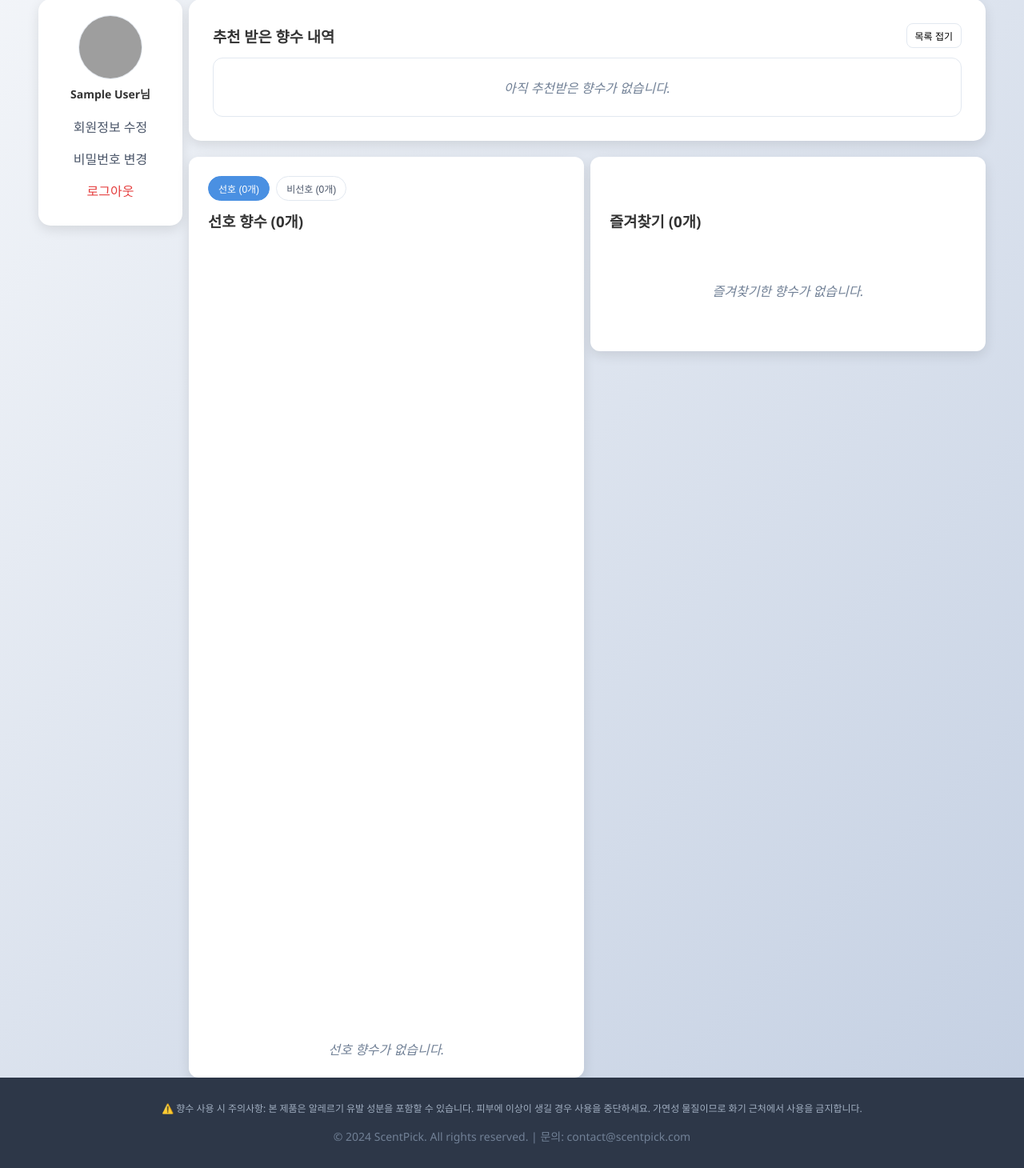
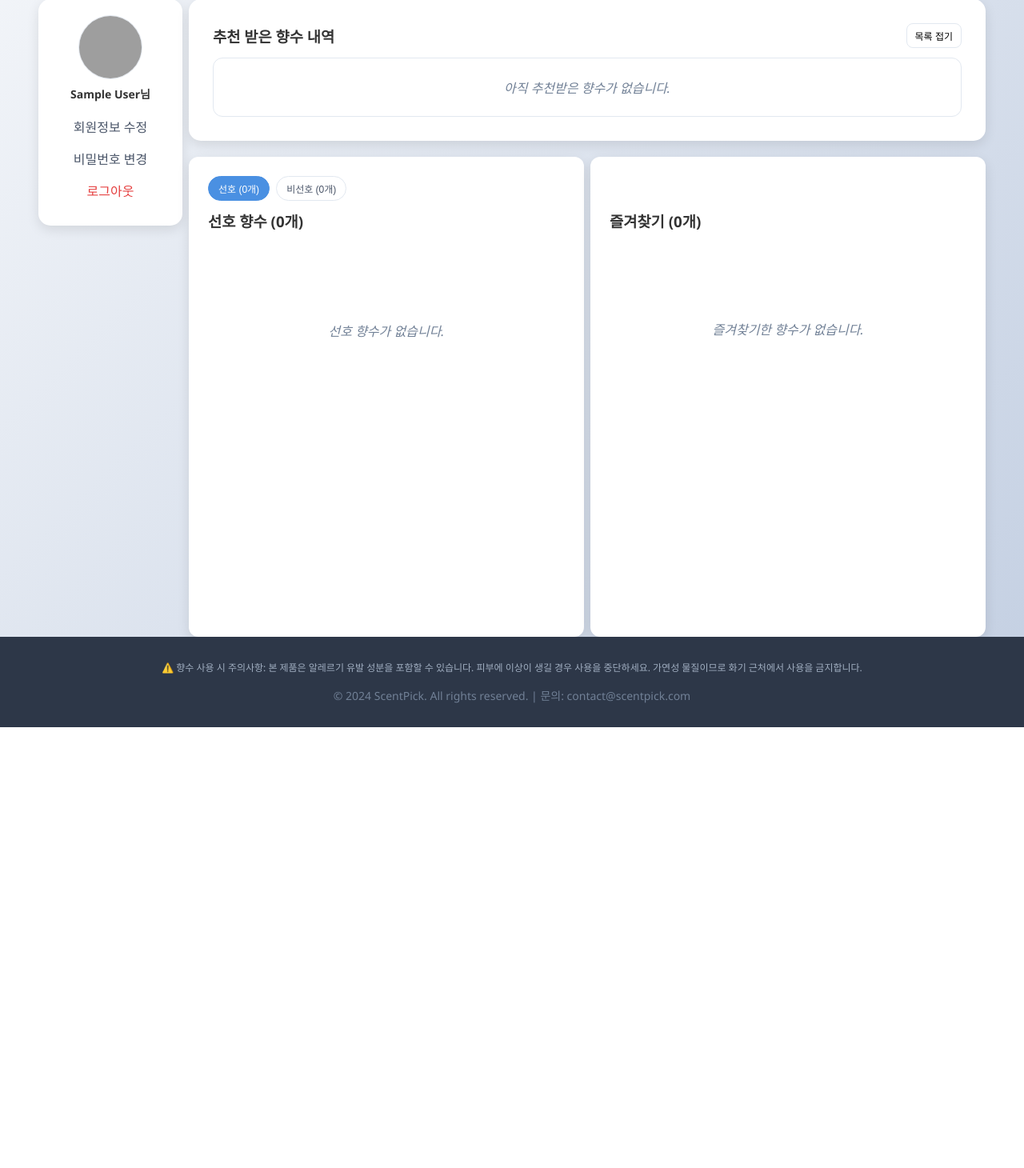
Before and after one commit to skn-ai14-250409/SKN14-Final-2Team-Web, a Django app: page /mypage/ in a window 1280 px wide. Shown: the part 186-1646 px from the top of the page at 80% size. After the commit the page ends 1095 px from the top, so only its background shows below. Run offline with Django 5.2, Linux system fonts and the light colour scheme; the visitor is signed in with stand-in values (Sample User, id 1); data comes from the database, SQL or seed files in the repository; data that the repository does not hold is empty; grey boxes are pictures that could not be loaded.

Commit message:
Feat: 250926 CI/CD

```diff
--- a/scentpick/views.py
+++ b/scentpick/views.py
@@ -26,6 +26,7 @@ from django.shortcuts import render, redirect, get_object_or_404
 from django.utils.decorators import method_decorator
 from django.views.decorators.http import require_POST, require_GET
 from django.views.decorators.csrf import csrf_exempt
+from django.views.decorators.cache import never_cache
 
 # --- 프로젝트 내부 (app) ---
 from .models import (
@@ -1235,7 +1236,7 @@ def toggle_like_dislike(request):
             'message': f'오류가 발생했습니다: {str(e)}'
         }, status=500)
 
-
+@never_cache
 @login_required
 def mypage(request):
     """마이페이지"""
@@ -1279,7 +1280,6 @@ def mypage(request):
         elif sort_by == 'name':
             order = ['-perfume__name'] if desc else ['perfume__name']
         elif sort_by == 'count':
-            # 같은 횟수면 최신순 보조 정렬
             order = ['-rec_count', '-last_date'] if desc else ['rec_count', '-last_date']
         else:  # 'date' 기본
             order = ['-last_date'] if desc else ['last_date']
@@ -1291,7 +1291,7 @@ def mypage(request):
         rec_page = rec_paginator.get_page(request.GET.get('page') or 1)
         # ===============================================================
 
-        # 이하 즐겨찾기/피드백 기존 코드 그대로...
+        # 즐겨찾기/피드백
         favorite_perfumes = Perfume.objects.filter(
             favorited_by__user=request.user
         ).order_by('-favorited_by__created_at')
@@ -1320,7 +1320,6 @@ def mypage(request):
             'likes_count': liked_feedback.count(),
             'disliked_perfumes': disliked_feedback,
             'dislikes_count': disliked_feedback.count(),
-            # ★ 템플릿에 현재 정렬 상태 전달 (화살표 표시용)
             'sort_by': sort_by,
             'sort_dir': sort_dir,
         }
--- a/static/css/scentpick.css
+++ b/static/css/scentpick.css
@@ -2767,3 +2767,77 @@ body.mypage .recommendations-grid .recommendation-card[style*="display: none"] {
     border-radius: 18px;
     margin-top: 2px;
 }
+
+body.mypage .favorites-section {
+    min-height: 600px !important;
+    /* 선호/비선호랑 높이 통일 */
+    display: flex !important;
+    flex-direction: column !important;
+}
+
+body.mypage .favorites-section .recommendations-grid {
+    display: grid !important;
+    grid-template-columns: repeat(2, 1fr) !important;
+    gap: 16px !important;
+    margin-top: 15px !important;
+    margin-bottom: 20px !important;
+}
+
+body.mypage .like-dislike-section {
+    min-height: 600px !important;
+    display: flex !important;
+    flex-direction: column !important;
+}
+
+/* 즐겨찾기는 min-height 제거 */
+body.mypage .favorites-section {
+    display: flex !important;
+    flex-direction: column !important;
+}
+
+body.mypage .empty-message {
+    text-align: center !important;
+    color: #718096 !important;
+    font-style: italic !important;
+    padding: 40px 20px !important;
+
+    display: flex !important;
+    align-items: center !important;
+    justify-content: center !important;
+    height: 100% !important;
+}
+
+
+body.mypage .empty-message {
+    display: flex !important;
+    align-items: center !important;
+    justify-content: center !important;
+    text-align: center !important;
+    color: #718096 !important;
+    font-style: italic !important;
+    min-height: 200px !important;
+    padding: 20px !important;
+    box-sizing: border-box !important;
+}
+
+body.mypage .empty-message {
+    flex: 1 !important;
+    display: flex !important;
+    align-items: center !important;
+    justify-content: center !important;
+    text-align: center !important;
+    color: #718096 !important;
+    font-style: italic !important;
+    min-height: 200px !important;
+    margin: 0 !important;
+    padding: 0 !important;
+}
+
+body.mypage .like-dislike-section .empty-message {
+    flex: 0 !important;
+    display: block !important;
+    text-align: center !important;
+    margin-top: 34px !important;
+    padding: 0 !important;
+    min-height: auto !important;
+}
--- a/templates/scentpick/mypage.html
+++ b/templates/scentpick/mypage.html
@@ -312,6 +312,7 @@
     ensureEmpty('.likes-section', likeGrid, '선호 향수가 없습니다.');
     ensureEmpty('.dislikes-section', dislikeGrid, '비선호 향수가 없습니다.');
     if (window.updateLikeDislikeTabCounts) window.updateLikeDislikeTabCounts();
+    if (window.repaginateAll) window.repaginateAll();
   }
 
   // ★ 높이 고정 + 5줄 패딩
@@ -439,6 +440,7 @@
           if(!r.ok) throw new Error();
           const j=await r.json(); if(j.status!=='success') throw new Error();
           card.remove();
+          if (window.repaginateAll) window.repaginateAll();
         }else{
           const r=await fetch('/scentpick/api/update-feedback/',{
             method:'POST',
@@ -487,7 +489,9 @@
           body:JSON.stringify({perfume_id:perfumeId})
         });
         const j=await r.json();
-        if(j.status==='success'){ card.remove();
+        if(j.status==='success'){
+          card.remove();
+          if (window.repaginateAll) window.repaginateAll();
           const h3=document.querySelector('.favorites-section h3');
           if(h3){ const m=h3.textContent.match(/\d+/); const n=m?Math.max(parseInt(m[0])-1,0):0; h3.textContent=`즐겨찾기 (${n}개)`; }
         }
@@ -568,28 +572,36 @@ document.addEventListener('DOMContentLoaded', function(){
   };
 });
 </script>
+
 <script>
 /* ====== 그리드 페이지네이션 (공용) ====== */
 (function(){
   const PAGE_SIZE = 6;
 
   // ★ 비어있는 칸을 채우는 투명 패드 추가
-  function fillPlaceholders(grid, pageSize = PAGE_SIZE){
+  function fillPlaceholders(grid){
     if (!grid) return;
     // 기존 패드 제거
     grid.querySelectorAll('.grid-pad').forEach(n=>n.remove());
 
     // 보이는 카드 개수
-    const visible = grid.querySelectorAll('.recommendation-card')
-      ? Array.from(grid.querySelectorAll('.recommendation-card')).filter(c => c.style.display !== 'none').length
-      : 0;
+    const cards = Array.from(grid.querySelectorAll('.recommendation-card'))
+      .filter(c => c.style.display !== 'none');
+    const visible = cards.length;
+
+    if (visible === 0) return;
+
+    // 보이는 개수에 따라 pageSize 조정
+    let pageSize;
+    if (visible <= 2) pageSize = 2;
+    else if (visible <= 4) pageSize = 4;
+    else pageSize = PAGE_SIZE; // 6
 
     const need = Math.max(pageSize - visible, 0);
     if (!need) return;
 
     // 카드 높이 측정 (숨겨진 카드만 있다면 임시 표시해서 측정)
-    let sample = grid.querySelector('.recommendation-card:not([style*="display: none"])')
-              || grid.querySelector('.recommendation-card');
+    let sample = cards[0] || grid.querySelector('.recommendation-card');
     let h = 300;
     if (sample){
       const wasHidden = sample.style.display === 'none';
@@ -598,7 +610,7 @@ document.addEventListener('DOMContentLoaded', function(){
       if (wasHidden) sample.style.display = 'none';
     }
 
-    // 필요 개수만큼 패드 생성 (DOM의 끝에 붙여서 "위에서부터" 카드가 채워지도록)
+    // 필요 개수만큼 패드 생성
     for (let i=0;i<need;i++){
       const pad = document.createElement('div');
       pad.className = 'grid-pad';
@@ -606,6 +618,7 @@ document.addEventListener('DOMContentLoaded', function(){
       grid.appendChild(pad);
     }
   }
+
 
   function applyPagination(grid, pageSize = PAGE_SIZE){
     if (!grid) return;
@@ -618,11 +631,11 @@ document.addEventListener('DOMContentLoaded', function(){
     if (page > pages) page = pages;
     grid.dataset.page = String(page);
 
-    // 카드 show/hide (인덱스 기준으로 정확히 6개만 표시)
-    cards.forEach((card, idx) => {
-      const p = Math.floor(idx / pageSize) + 1;
-      card.style.display = (p === page) ? 'flex' : 'none';
-    });
+    // 이 페이지 구간만 정확히 노출
+      cards.forEach(c => c.style.display = 'none');
+      const start = (page - 1) * pageSize;
+      cards.slice(start, start + pageSize).forEach(c => c.style.display = 'flex');
+
 
     // ★ 부족한 칸은 투명 패드로 채우기
     fillPlaceholders(grid, pageSize);
@@ -682,13 +695,15 @@ document.addEventListener('DOMContentLoaded', function(){
     const tab = e.target.closest('.ld-tab');
     if (tab) repaginateAll();
   });
-
-  const _origUpdateCounts = window.updateCounts;
-  window.updateCounts = function(){
-    if (typeof _origUpdateCounts === 'function') _origUpdateCounts();
-    repaginateAll();
-  };
 })();
+</script>
+<script>
+  // 뒤로가기 했을 때 캐시 화면이 뜨지 않게 강제로 새로고침
+  window.addEventListener("pageshow", function(event) {
+    if (event.persisted) {
+      window.location.reload();
+    }
+  });
 </script>
 
 {% endblock script %}
```
